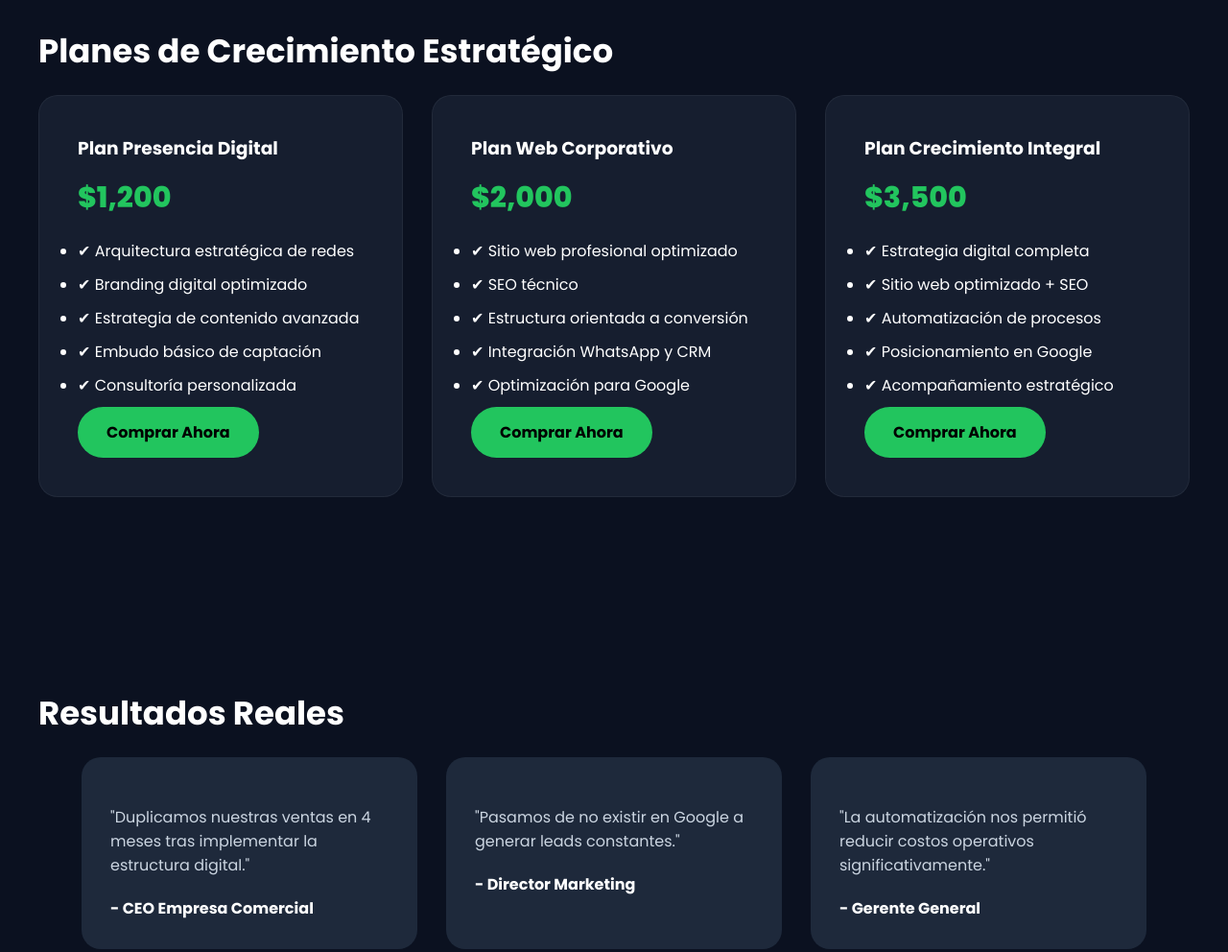
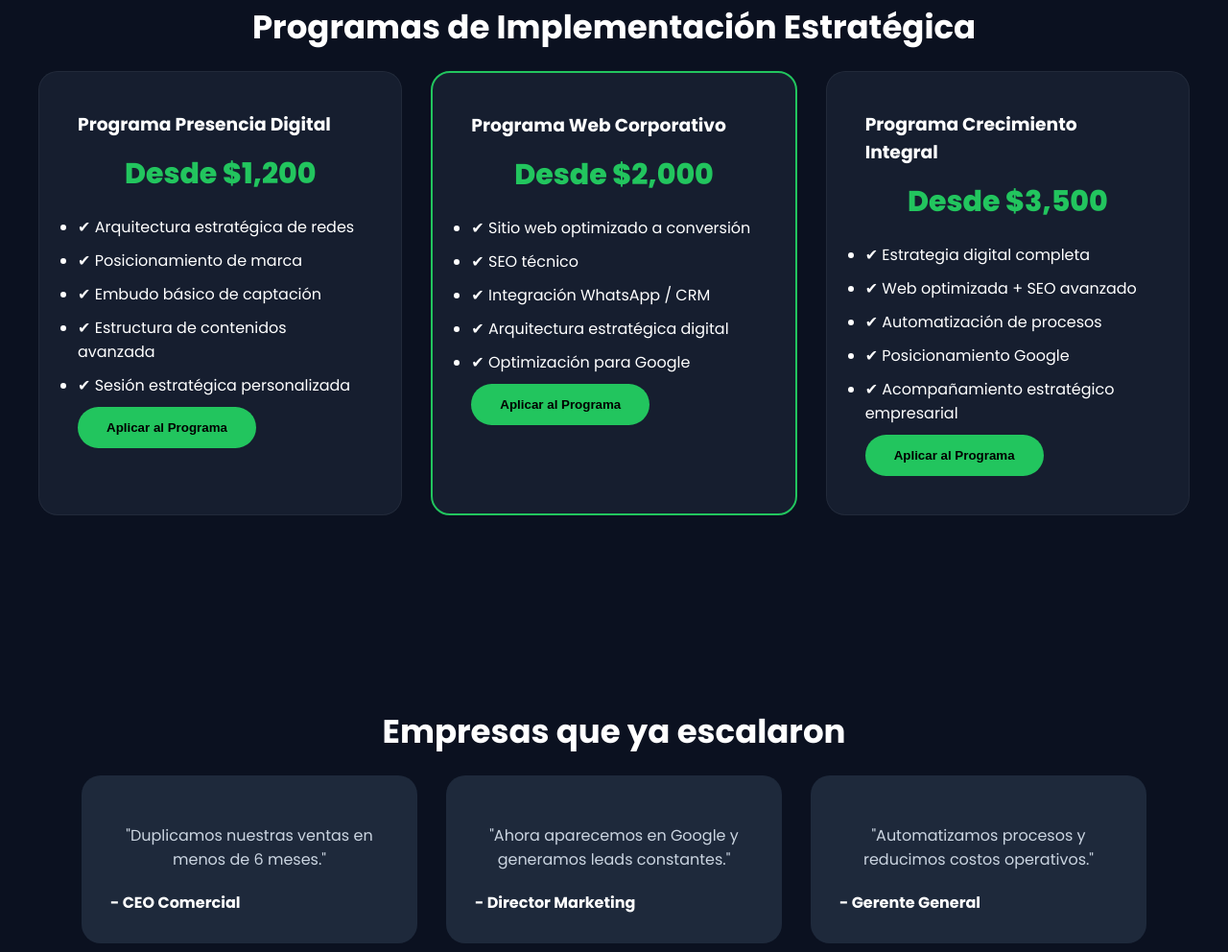
Before and after one commit to kevynA/KevinGP, a plain HTML site: page index.html in a window 1280 px wide. Shown: the part 1572-2564 px from the top of the page at 96% size. Drawn offline with Linux system fonts and the light colour scheme.

Commit message:
Update HTML content for digital strategy services

```diff
--- a/index.html
+++ b/index.html
@@ -3,19 +3,19 @@
 <head>
 <meta charset="UTF-8">
 <meta name="viewport" content="width=device-width, initial-scale=1.0">
-<title>Comvenim | Growth Partner & Digitalización Estratégica</title>
-<meta name="description" content="Transformamos empresas tradicionales en negocios digitales escalables mediante estrategia, tecnología y automatización.">
+<title>Comvenim | Digitalización Estratégica Empresarial</title>
+<meta name="description" content="Transformamos empresas en sistemas digitales escalables mediante estrategia, tecnología y automatización.">
 
 <link href="https://fonts.googleapis.com/css2?family=Poppins:wght@300;400;600;700;800&display=swap" rel="stylesheet">
 
 <style>
 *{margin:0;padding:0;box-sizing:border-box}
-body{font-family:'Poppins',sans-serif;background:#0b1120;color:#fff;scroll-behavior:smooth}
+body{font-family:'Poppins',sans-serif;background:#0b1120;color:#fff}
 section{padding:100px 20px}
 .container{max-width:1200px;margin:auto}
 h1{font-size:48px;font-weight:800;line-height:1.1}
-h2{font-size:34px;margin-bottom:20px}
-p{color:#cbd5e1;margin:20px 0}
+h2{font-size:34px;margin-bottom:20px;text-align:center}
+p{color:#cbd5e1;margin:20px 0;text-align:center}
 .hero{
 background: radial-gradient(circle at top left,#1e293b,#0b1120);
 text-align:center;
@@ -57,6 +57,9 @@ border:1px solid rgba(255,255,255,0.05)
 .price{font-size:30px;color:#22c55e;font-weight:800;margin:15px 0}
 .features{text-align:left;margin-top:20px}
 .features li{margin:10px 0}
+.highlight{
+border:2px solid #22c55e
+}
 .testimonial{
 background:#1e293b;
 padding:30px;
@@ -97,23 +100,22 @@ h1{font-size:30px}
 
 <body>
 
-<!-- HERO VSL -->
+<!-- HERO -->
 <section class="hero">
 <div class="container">
-<span class="badge">Digitalización Estratégica Empresarial</span>
-<h1>Si Tu Empresa No Está Digitalizada, Está Perdiendo Dinero Cada Día</h1>
-<p>Ayudo a empresas medianas y grandes a estructurar su presencia digital, automatizar procesos y escalar sus ventas mediante tecnología y estrategia de crecimiento.</p>
-<a href="#planes" class="btn">Ver Planes Estratégicos</a>
+<span class="badge">Growth Partner Empresarial</span>
+<h1>Tu Empresa Puede Estar Facturando Mucho Más… Pero No Tiene Estructura Digital</h1>
+<p>Implementamos estrategia, tecnología y posicionamiento para convertir negocios tradicionales en sistemas digitales rentables y escalables.</p>
+<a href="#planes" class="btn">Solicitar Diagnóstico Estratégico</a>
 </div>
 </section>
 
 <!-- VIDEO VSL -->
 <section>
 <div class="container">
-<h2>Descubre Cómo Transformamos Negocios</h2>
+<h2>Descubre Cómo Escalamos Empresas</h2>
 <div class="video-wrapper">
-<iframe src="https://www.youtube.com/embed/YOUTUBE_VIDEO_ID"
-frameborder="0" allowfullscreen></iframe>
+<iframe src="https://www.youtube.com/embed/YOUTUBE_VIDEO_ID" frameborder="0" allowfullscreen></iframe>
 </div>
 </div>
 </section>
@@ -121,46 +123,52 @@ frameborder="0" allowfullscreen></iframe>
 <!-- PLANES -->
 <section id="planes">
 <div class="container">
-<h2>Planes de Crecimiento Estratégico</h2>
+<h2>Programas de Implementación Estratégica</h2>
 <div class="flex">
 
 <div class="card">
-<h3>Plan Presencia Digital</h3>
-<p class="price">$1,200</p>
+<h3>Programa Presencia Digital</h3>
+<p class="price">Desde $1,200</p>
 <ul class="features">
 <li>✔ Arquitectura estratégica de redes</li>
-<li>✔ Branding digital optimizado</li>
-<li>✔ Estrategia de contenido avanzada</li>
+<li>✔ Posicionamiento de marca</li>
 <li>✔ Embudo básico de captación</li>
-<li>✔ Consultoría personalizada</li>
+<li>✔ Estructura de contenidos avanzada</li>
+<li>✔ Sesión estratégica personalizada</li>
 </ul>
-<a href="LINK_STRIPE_PLAN1" class="btn">Comprar Ahora</a>
+<button class="btn" onclick="contactar('Programa Presencia Digital')">
+Aplicar al Programa
+</button>
+</div>
+
+<div class="card highlight">
+<h3>Programa Web Corporativo</h3>
+<p class="price">Desde $2,000</p>
+<ul class="features">
+<li>✔ Sitio web optimizado a conversión</li>
+<li>✔ SEO técnico</li>
+<li>✔ Integración WhatsApp / CRM</li>
+<li>✔ Arquitectura estratégica digital</li>
+<li>✔ Optimización para Google</li>
+</ul>
+<button class="btn" onclick="contactar('Programa Web Corporativo')">
+Aplicar al Programa
+</button>
 </div>
 
 <div class="card">
-<h3>Plan Web Corporativo</h3>
-<p class="price">$2,000</p>
-<ul class="features">
-<li>✔ Sitio web profesional optimizado</li>
-<li>✔ SEO técnico</li>
-<li>✔ Estructura orientada a conversión</li>
-<li>✔ Integración WhatsApp y CRM</li>
-<li>✔ Optimización para Google</li>
-</ul>
-<a href="LINK_STRIPE_PLAN2" class="btn">Comprar Ahora</a>
-</div>
-
-<div class="card">
-<h3>Plan Crecimiento Integral</h3>
-<p class="price">$3,500</p>
+<h3>Programa Crecimiento Integral</h3>
+<p class="price">Desde $3,500</p>
 <ul class="features">
 <li>✔ Estrategia digital completa</li>
-<li>✔ Sitio web optimizado + SEO</li>
+<li>✔ Web optimizada + SEO avanzado</li>
 <li>✔ Automatización de procesos</li>
-<li>✔ Posicionamiento en Google</li>
-<li>✔ Acompañamiento estratégico</li>
+<li>✔ Posicionamiento Google</li>
+<li>✔ Acompañamiento estratégico empresarial</li>
 </ul>
-<a href="LINK_STRIPE_PLAN3" class="btn">Comprar Ahora</a>
+<button class="btn" onclick="contactar('Programa Crecimiento Integral')">
+Aplicar al Programa
+</button>
 </div>
 
 </div>
@@ -170,21 +178,21 @@ frameborder="0" allowfullscreen></iframe>
 <!-- TESTIMONIOS -->
 <section>
 <div class="container">
-<h2>Resultados Reales</h2>
+<h2>Empresas que ya escalaron</h2>
 <div class="flex">
 
 <div class="testimonial">
-<p>"Duplicamos nuestras ventas en 4 meses tras implementar la estructura digital."</p>
-<strong>- CEO Empresa Comercial</strong>
+<p>"Duplicamos nuestras ventas en menos de 6 meses."</p>
+<strong>- CEO Comercial</strong>
 </div>
 
 <div class="testimonial">
-<p>"Pasamos de no existir en Google a generar leads constantes."</p>
+<p>"Ahora aparecemos en Google y generamos leads constantes."</p>
 <strong>- Director Marketing</strong>
 </div>
 
 <div class="testimonial">
-<p>"La automatización nos permitió reducir costos operativos significativamente."</p>
+<p>"Automatizamos procesos y reducimos costos operativos."</p>
 <strong>- Gerente General</strong>
 </div>
 
@@ -192,16 +200,26 @@ frameborder="0" allowfullscreen></iframe>
 </div>
 </section>
 
-<!-- CONTACTO -->
+<!-- CTA FINAL -->
 <section>
 <div class="container" style="text-align:center">
-<h2>¿Listo Para Escalar?</h2>
-<p>Agenda una llamada estratégica o adquiere uno de nuestros planes.</p>
-<a href="https://wa.me/TU_NUMERO_AQUI?text=Hola%20quiero%20información%20estratégica" class="btn">Contactar Ahora</a>
+<h2>¿Listo Para Escalar Tu Empresa?</h2>
+<p>Agenda una llamada estratégica. Evaluamos tu negocio y diseñamos tu plan de implementación.</p>
+<button class="btn" onclick="contactar('Diagnóstico Estratégico General')">
+Agendar Diagnóstico
+</button>
 </div>
 </section>
 
 <a href="https://wa.me/TU_NUMERO_AQUI" class="whatsapp">💬</a>
 
+<script>
+function contactar(plan){
+let mensaje = "Hola, quiero aplicar al " + plan +
+". Mi empresa está interesada en escalar y me gustaría agendar un diagnóstico estratégico.";
+window.open("https://wa.me/TU_NUMERO_AQUI?text=" + encodeURIComponent(mensaje));
+}
+</script>
+
 </body>
 </html>
```
